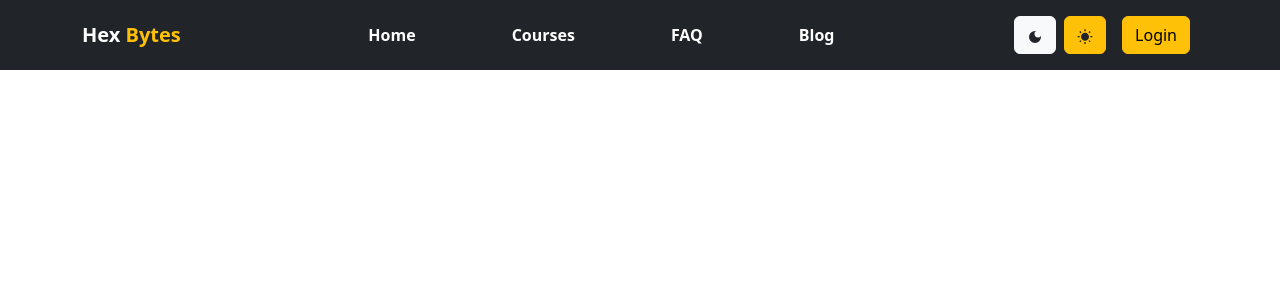
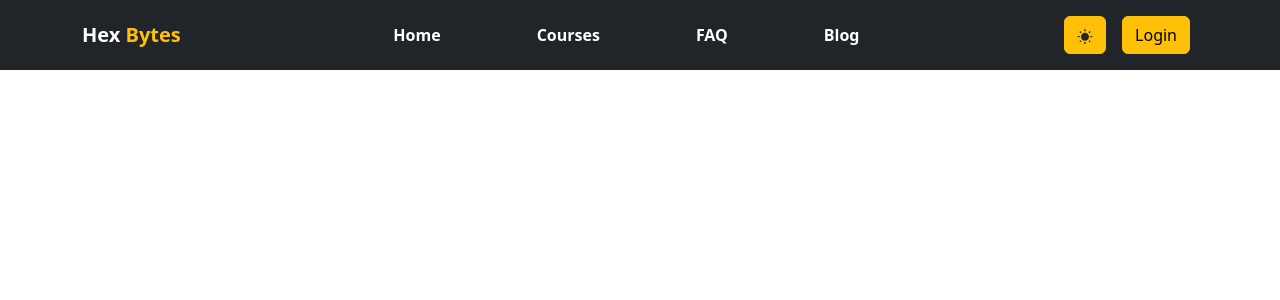
Before and after one commit to farhanhasindipro25/hex-bytes-client, a React (Create React App) app: page / in a window 1280 px wide. Shown: the top 300 px of the page. Built offline with nearby package versions, Linux system fonts and the light colour scheme; no server answers.

Commit message:
Dark light theme button toggle added

```diff
--- a/src/Pages/Shared/Menubar.js
+++ b/src/Pages/Shared/Menubar.js
@@ -7,9 +7,12 @@ import { Link, useNavigate } from "react-router-dom";
 import { MdDarkMode, MdWbSunny } from "react-icons/md";
 import { useContext } from "react";
 import { AuthContext } from "../../UserContext/UserContext";
+import { useState } from "react";
 
 const Menubar = () => {
   const { user, userLogOut } = useContext(AuthContext);
+
+  const [dark, setDark] = useState(false);
 
   const navigate = useNavigate();
 
@@ -62,13 +65,19 @@ const Menubar = () => {
               </Nav.Link>
             </Nav>
             <Nav>
-              <Nav.Link className="fw-semibold text-white d-flex gap-2">
+              <Nav.Link
+                onClick={() => setDark(!dark)}
+                className="fw-semibold text-white d-flex gap-2"
+              >
+                {dark ? (
                   <Button variant="light">
                     <MdDarkMode className="text-dark border-0" />
                   </Button>
+                ) : (
                   <Button variant="warning">
                     <MdWbSunny className="text-dark border-0" />
                   </Button>
+                )}
               </Nav.Link>
               <>
                 {user?.uid ? (
```
Lines whose indentation alone changed are shown as unchanged.
